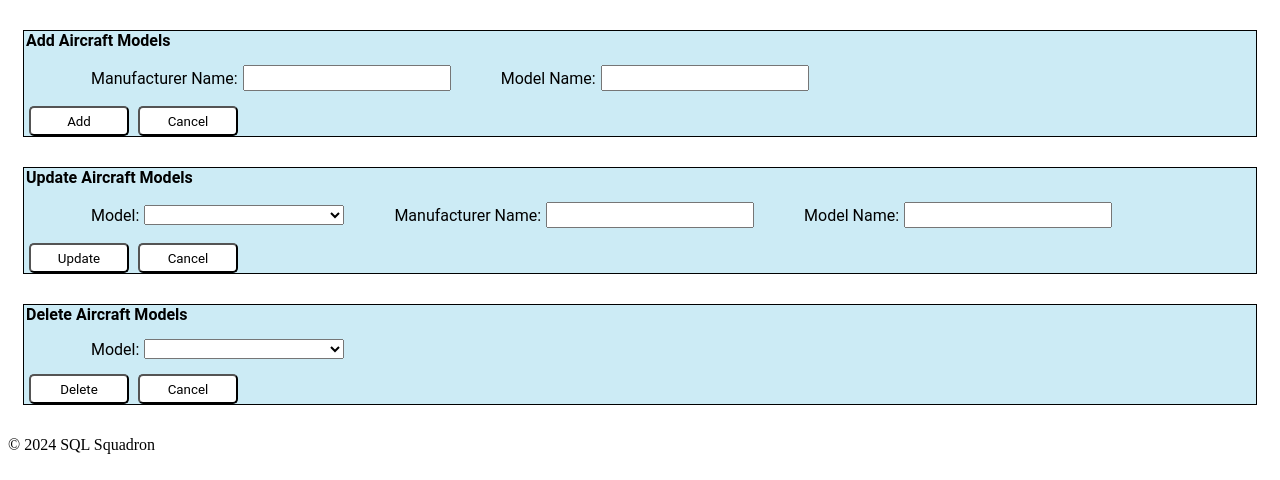
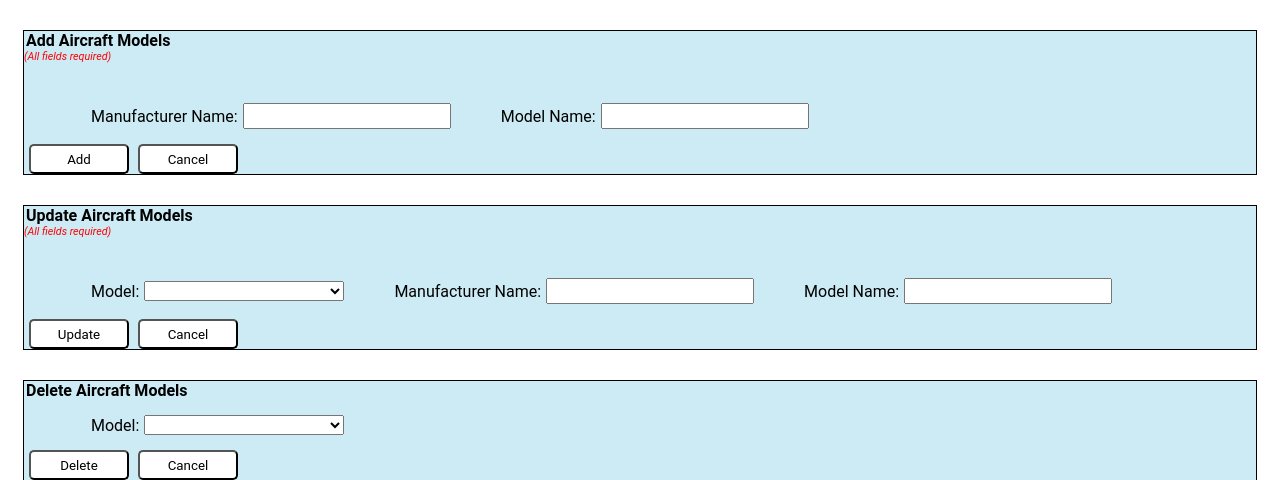
Before and after one commit to emburyj/Airworthiness_Database, a Flask app: page /Aircraft_Models/ in a window 1280 px wide. Shown: the part 386-866 px from the top of the page. Before the commit the page ends 840 px from the top, so only its background shows below. Run offline with Flask 3, Linux system fonts and the light colour scheme; data that the repository does not hold is empty; some libraries are stand-ins or nearby versions.

Commit message:
Added note indicating all input fields are required

```diff
--- a/static/css/main.css
+++ b/static/css/main.css
@@ -97,6 +97,12 @@ textarea {
   margin-left: 5px;
 }
 
+h6 {
+  margin-top: 0px;
+  font-weight: normal;
+  color: red;
+}
+
 /*Error message*/
   .flashes {
     color: red;
--- a/templates/Aircraft_Models.html
+++ b/templates/Aircraft_Models.html
@@ -26,6 +26,7 @@
 {% block create %}
 <form method="POST">
     <legend><strong>Add {{ page_name }}</strong></legend>
+    <h6><i>(All fields required)</i></h6>
     <fieldset>
         <label>Manufacturer Name:</label>
         <input type="text" name="AircraftManufacturer">
@@ -40,6 +41,7 @@
 {% block update %}
 <form method="POST">
     <legend><strong>Update {{ page_name }}</strong></legend>
+    <h6><i>(All fields required)</i></h6>
     <fieldset>
         <label>Model:</label>
         <select name="ModelID">
--- a/templates/Aircraft_Owners.html
+++ b/templates/Aircraft_Owners.html
@@ -27,6 +27,7 @@
 
 <form method="POST">
     <legend><strong>Add {{ page_name }}</strong></legend>
+    <h6><i>(All fields required)</i></h6>
     <fieldset>
         <label>Owner Name:</label>
         <input type="text" name="OwnerName" id="CreateOwnerName">
@@ -41,6 +42,7 @@
 {% block update %}
 <form method="POST">
     <legend><strong>Update {{ page_name }}</strong></legend>
+    <h6><i>(All fields required)</i></h6>
     <fieldset>
         <label>Owner:</label>
         <select name="OwnerDropdownName">
--- a/templates/Airworthiness_Directives.html
+++ b/templates/Airworthiness_Directives.html
@@ -27,6 +27,7 @@
 {% block create %}
 <form method="POST">
     <legend><strong>Add {{ page_name }}</strong></legend>
+    <h6><i>(All fields required)</i></h6>
     <fieldset>
         <label>AD Number:</label>
         <input type="text" name="DirectiveNumber" id="DirectiveNumber">
@@ -44,6 +45,7 @@
 {% block update %}
 <form method="POST">
     <legend><strong>Update {{ page_name }}</strong></legend>
+    <h6><i>(All fields required)</i></h6>
     <fieldset>
         <label>Directive:</label>
         <select name="ADID">
--- a/templates/Maintenance_Records.html
+++ b/templates/Maintenance_Records.html
@@ -27,6 +27,7 @@
 {% block create %}
 <form method="POST">
     <legend><strong>Add {{ page_name }}</strong></legend>
+    <h6><i>(All fields required)</i></h6>
     <fieldset>
         <label>Aircraft N Number:</label>
         <select name="NNumber">
@@ -47,6 +48,7 @@
 {% block update %}
 <form method="POST">
     <legend><strong>Update {{ page_name }}</strong></legend>
+    <h6><i>(All fields required)</i></h6>
     <fieldset>
         <label>Maintenance Record ID:</label>
         <select name="RecordID">
--- a/templates/Models_Directives.html
+++ b/templates/Models_Directives.html
@@ -25,6 +25,7 @@
 {% block create %}
 <form method="POST">
     <legend><strong>Add {{ page_name }}</strong></legend>
+    <h6><i>(All fields required)</i></h6>
     <fieldset>
         <label>Model Name:</label>
         <select name="ModelID">
@@ -47,6 +48,7 @@
 {% block update %}
 <form method="POST">
     <legend><strong>Update {{ page_name }}</strong></legend>
+    <h6><i>(All fields required)</i></h6>
     <fieldset>
         <label>Relationship:</label>
         <select name="MDID">
--- a/templates/Registered_Aircraft.html
+++ b/templates/Registered_Aircraft.html
@@ -29,6 +29,7 @@
 
 <form method="POST">
     <legend><strong>Add {{ page_name }}</strong></legend>
+    <h6><i>(All fields required)</i></h6>
     <fieldset>
         <label>N Number:</label>
         <input type="text" name="NNumber" id="NNumber">
@@ -56,6 +57,7 @@
 {% block update %}
 <form method="POST">
     <legend><strong>Update {{ page_name }}</strong></legend>
+    <h6><i>(All fields required)</i></h6>
     <fieldset>
         <label>Aircraft:</label>
         <select name="AircraftID">
```
